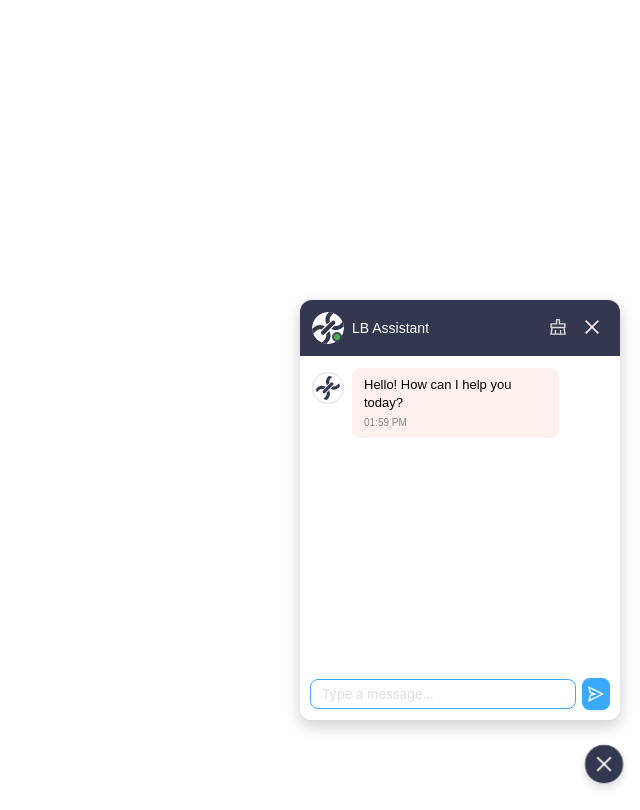
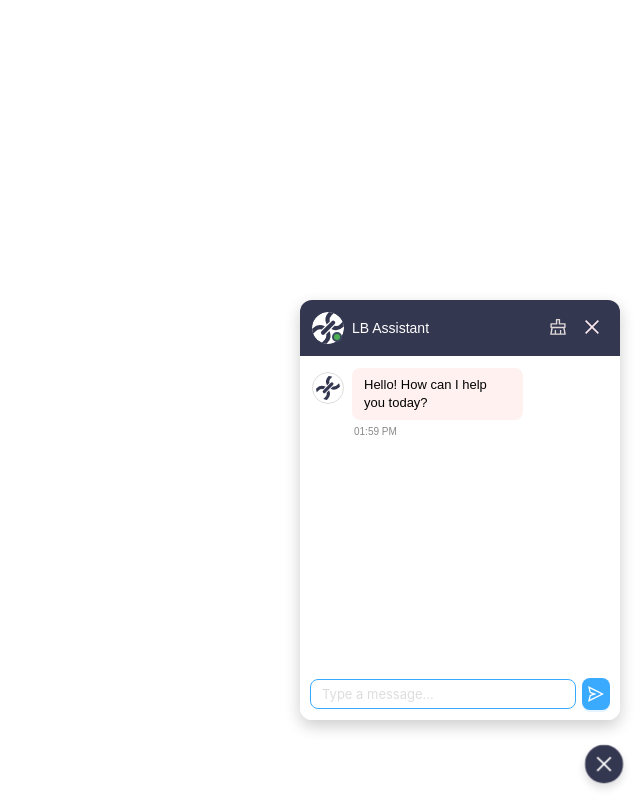
Before and after one commit to flavnat/Chatbot, a React (Vite) app in the folder frontend/: page / in a window 1280 px wide. Both pictures are taken after a click on the button 1244 px from the left and 764 px from the top of the page. Shown: the whole page, without its empty margins (640-1280 px from the left). Built offline with nearby package versions, Linux system fonts and the light colour scheme.

Commit message:
fix: move timestamps outside chat bubbles for proper dynamic sizing

```diff
--- a/frontend/src/containers/ChatBot/ChatBotWidget.jsx
+++ b/frontend/src/containers/ChatBot/ChatBotWidget.jsx
@@ -113,6 +113,7 @@ const UserIcon = styled.div`
 
 const Timestamp = styled.div`
   font-size: 10px;
+  margin: 0 2px;
   color: #888;
   text-align: right;
   margin-top: 4px;
@@ -129,12 +130,11 @@ const ChatFooter = styled.div`
 `;
 
 const MessageBubble = styled.div`
-    max-width: 70%;
+  max-width: 80%;
   padding: 8px 12px;
   font-size: 13px;
   line-height: 1.4;
   word-wrap: break-word;
-    margin-bottom: 10px;
   border-radius: 8px;
   transition: all 0.2s ease;
 
@@ -271,6 +271,12 @@ const SendButton = styled(Button)`
   }
 `;
 
+const MessageWrapper = styled.div`
+  display: flex;
+  flex-direction: column;
+  margin-bottom: 10px;
+`;
+
 const HeaderLogoCard = styled.div`
   display: flex;
   align-items: center;
@@ -367,17 +373,13 @@ const ChatBotWidget = () => {
             <div style={{ display: "flex", gap: "2px" }}>
               <HeaderCleanButton
                 type="text"
-                                icon={
-                                    <ClearOutlined style={{ fontSize: 18 }} />
-                                }
+                icon={<ClearOutlined style={{ fontSize: 18 }} />}
                 onClick={handleClear}
                 title="Clear chat"
               />
               <HeaderCloseButton
                 type="text"
-                                icon={
-                                    <CloseOutlined style={{ fontSize: 18 }} />
-                                }
+                icon={<CloseOutlined style={{ fontSize: 18 }} />}
                 onClick={() => setIsOpen(false)}
               />
             </div>
@@ -387,6 +389,7 @@ const ChatBotWidget = () => {
               {messages.map((message) => (
                 <div key={message.id}>
                   {message.sender === "user" ? (
+                    <MessageWrapper>
                       <MessageBubble sender={message.sender}>
                         <ReactMarkdown
                           components={{
@@ -402,8 +405,7 @@ const ChatBotWidget = () => {
                             strong: ({ children }) => (
                               <strong
                                 style={{
-                                                                fontWeight:
-                                                                    "bold",
+                                  fontWeight: "bold",
                                 }}
                               >
                                 {children}
@@ -413,8 +415,7 @@ const ChatBotWidget = () => {
                               <ol
                                 style={{
                                   margin: "4px 0",
-                                                                paddingLeft:
-                                                                    "16px",
+                                  paddingLeft: "16px",
                                 }}
                               >
                                 {children}
@@ -424,8 +425,7 @@ const ChatBotWidget = () => {
                               <ul
                                 style={{
                                   margin: "4px 0",
-                                                                paddingLeft:
-                                                                    "16px",
+                                  paddingLeft: "16px",
                                 }}
                               >
                                 {children}
@@ -444,16 +444,16 @@ const ChatBotWidget = () => {
                         >
                           {message.text}
                         </ReactMarkdown>
+                      </MessageBubble>
                       <Timestamp sender="user">
                         {formatTime(message.timestamp)}
                       </Timestamp>
-                                        </MessageBubble>
+                    </MessageWrapper>
                   ) : (
                     <BotMessageWrapper>
                       <BotIcon />
-                                            <MessageBubble
-                                                sender={message.sender}
-                                            >
+                      <MessageWrapper>
+                        <MessageBubble sender={message.sender}>
                           <ReactMarkdown
                             components={{
                               p: ({ children }) => (
@@ -465,13 +465,10 @@ const ChatBotWidget = () => {
                                   {children}
                                 </span>
                               ),
-                                                        strong: ({
-                                                            children,
-                                                        }) => (
+                              strong: ({ children }) => (
                                 <strong
                                   style={{
-                                                                    fontWeight:
-                                                                        "bold",
+                                    fontWeight: "bold",
                                   }}
                                 >
                                   {children}
@@ -481,8 +478,7 @@ const ChatBotWidget = () => {
                                 <ol
                                   style={{
                                     margin: "4px 0",
-                                                                    paddingLeft:
-                                                                        "16px",
+                                    paddingLeft: "16px",
                                   }}
                                 >
                                   {children}
@@ -492,8 +488,7 @@ const ChatBotWidget = () => {
                                 <ul
                                   style={{
                                     margin: "4px 0",
-                                                                    paddingLeft:
-                                                                        "16px",
+                                    paddingLeft: "16px",
                                   }}
                                 >
                                   {children}
@@ -512,12 +507,11 @@ const ChatBotWidget = () => {
                           >
                             {message.text}
                           </ReactMarkdown>
+                        </MessageBubble>
                         <Timestamp sender="bot">
-                                                    {formatTime(
-                                                        message.timestamp
-                                                    )}
+                          {formatTime(message.timestamp)}
                         </Timestamp>
-                                            </MessageBubble>
+                      </MessageWrapper>
                     </BotMessageWrapper>
                   )}
                 </div>
```
Lines whose indentation alone changed are shown as unchanged.
